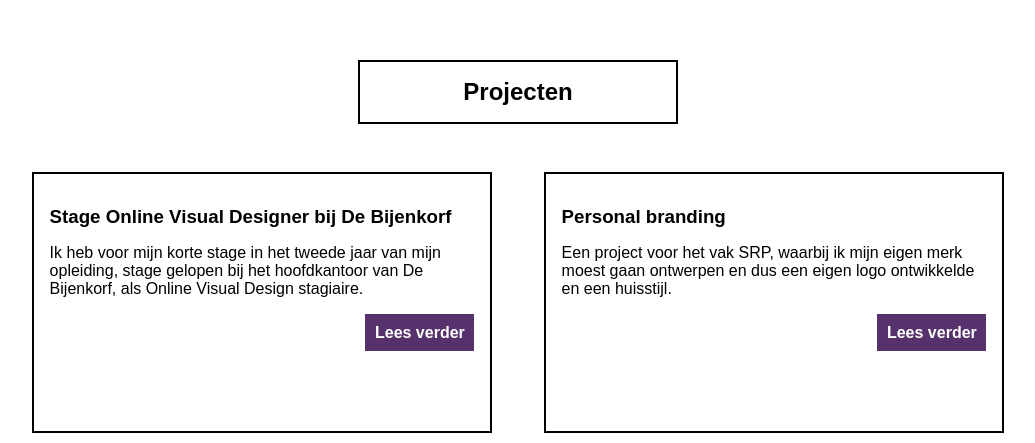
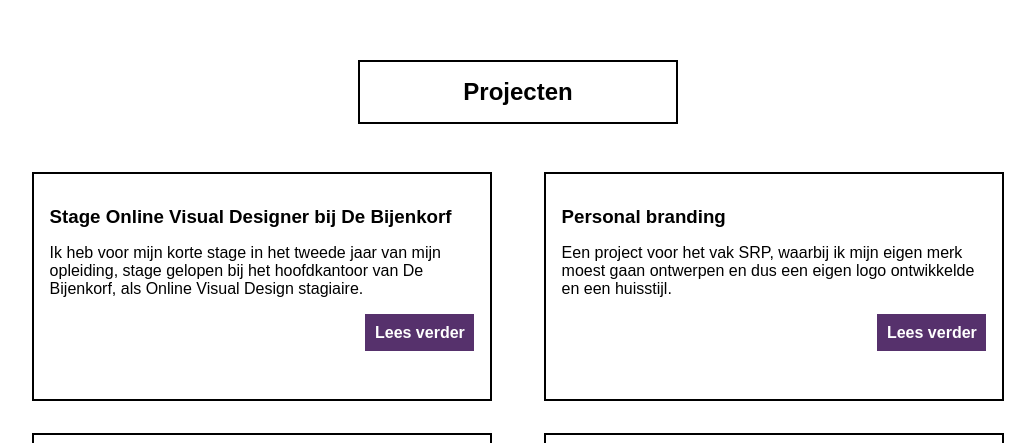
Before and after one commit to ninavanbergen/ninavanbergen.github.io, a plain HTML site: page work.html in a window 1280 px wide. Shown: the part 357-800 px from the top of the page, without its empty margins (122-1157 px from the left). Drawn offline with Linux system fonts and the light colour scheme.

Commit message:
Update work.css

```diff
--- a/styles/work.css
+++ b/styles/work.css
@@ -23,7 +23,7 @@ article {
     border-width: 2.5px;
     margin: 1rem;
     padding: 1rem;
-    padding-bottom: 4rem;
+    padding-bottom: 2rem;
     margin-left: 2vw;
     margin-right: 2vw;
 }
```
